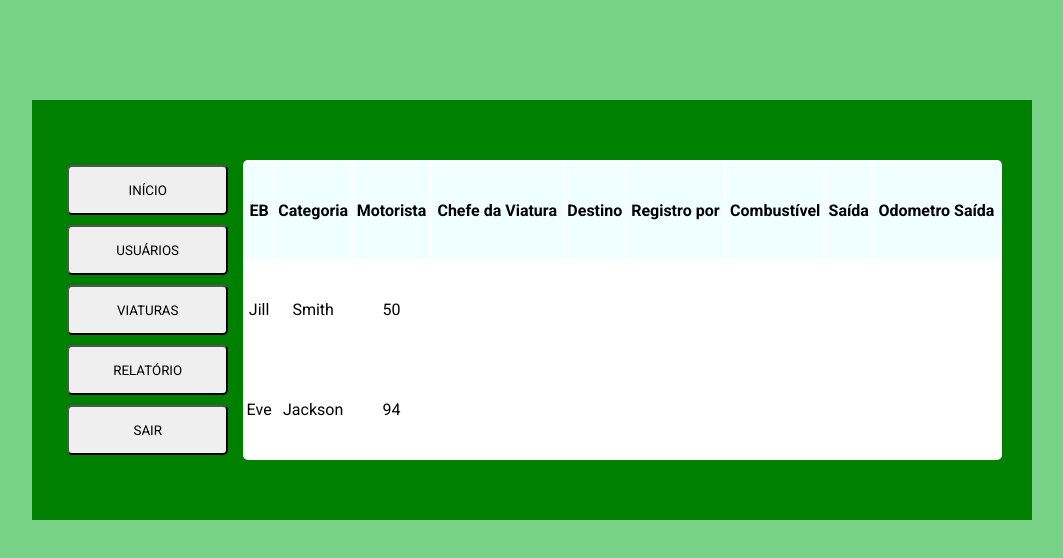
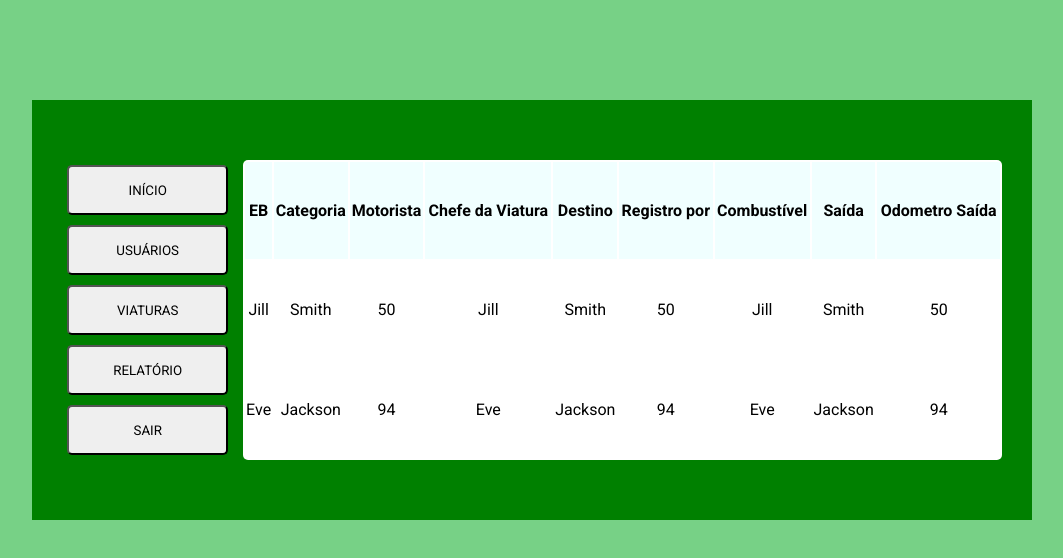
Before and after one commit to mitchelson/scc, a React (Create React App) app in the folder frontend/: page / in a window 1280 px wide. Shown: the top 558 px of the page, without its empty margins (108-1171 px from the left). Built offline with nearby package versions, Linux system fonts and the light colour scheme.

Commit message:
Teste de tabela

```diff
--- a/frontend/src/App.js
+++ b/frontend/src/App.js
@@ -29,8 +29,20 @@ function App() {
               <td>Jill</td>
               <td>Smith</td>
               <td>50</td>
+              <td>Jill</td>
+              <td>Smith</td>
+              <td>50</td>
+              <td>Jill</td>
+              <td>Smith</td>
+              <td>50</td>
             </tr>
             <tr>
+              <td>Eve</td>
+              <td>Jackson</td>
+              <td>94</td>
+              <td>Eve</td>
+              <td>Jackson</td>
+              <td>94</td>
               <td>Eve</td>
               <td>Jackson</td>
               <td>94</td>
```
